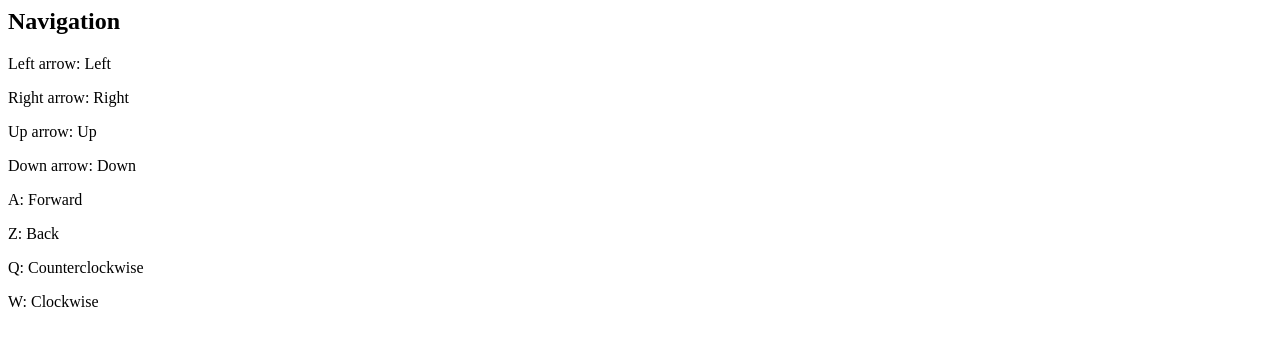
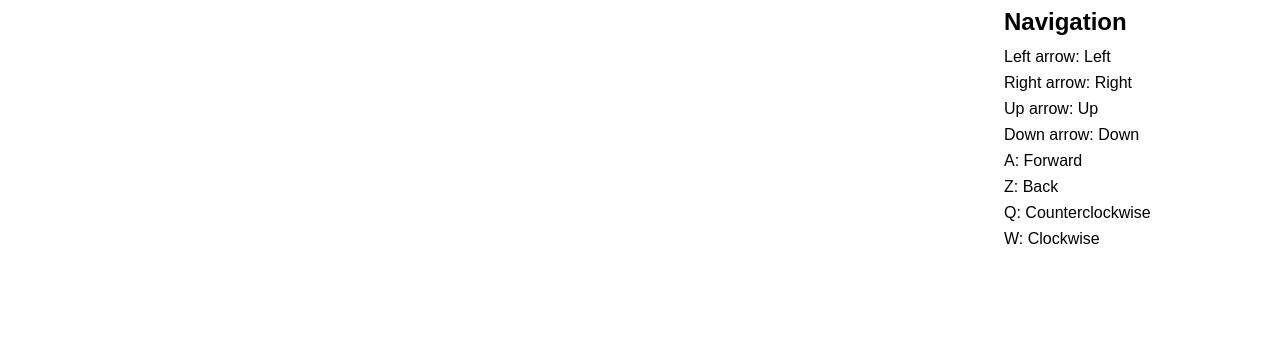
Before and after one commit to archtechfl/the-apostle-chambers, a plain HTML site: page index.html in a window 1280 px wide. Drawn offline with nearby package versions, Linux system fonts and the light colour scheme.

Commit message:
explore space

```diff
--- /dev/null
+++ b/app/style.css
@@ -0,0 +1,19 @@
+html, body {
+    font-family: Arial, serif, sans-serif;
+}
+
+p {
+    margin: 0 0 0.5em 0;
+}
+
+.nav-instructions {
+    margin: 0 0 0 1em;
+}
+
+h1 {
+    margin: 0 0 0.5em 0;
+}
+
+canvas, .nav-instructions {
+    float: left;
+}
--- a/index.html
+++ b/index.html
@@ -4,7 +4,7 @@
             <meta charset="utf-8">
             <title>ThreeJS-Exploring Space</title>
             <script src="node_modules/three/build/three.js"></script>
-            <script src="scripts/threeApp-space_cadet.js"></script>
+            <link rel="stylesheet" href="app/style.css">
     </head>
 
     <body>
@@ -19,6 +19,7 @@
           <p><span>Q:</span> Counterclockwise</p>
           <p><span>W:</span> Clockwise</p>
         </section>
-      </body>
+        <script src="app/space-cadet.js"></script>
+    </body>
 
 </html>
```
Also changed, not shown: 1 other file.
